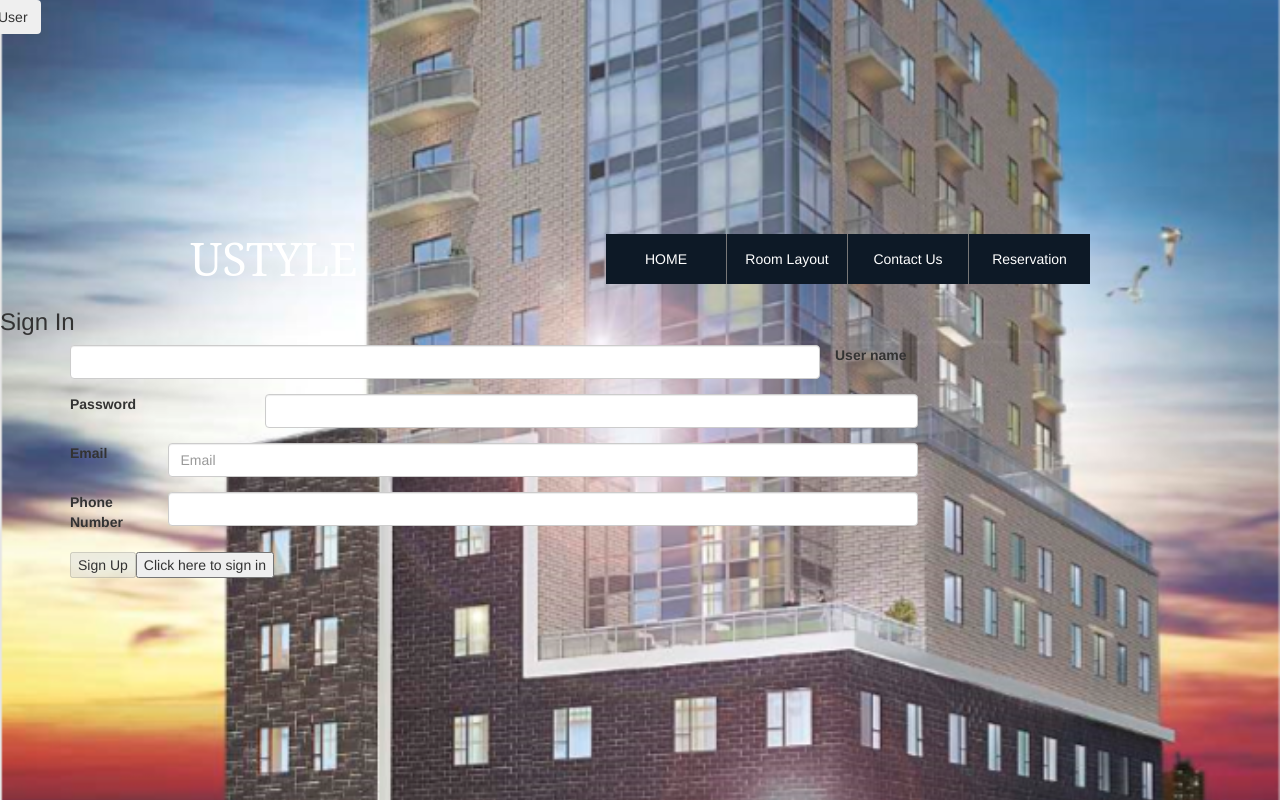
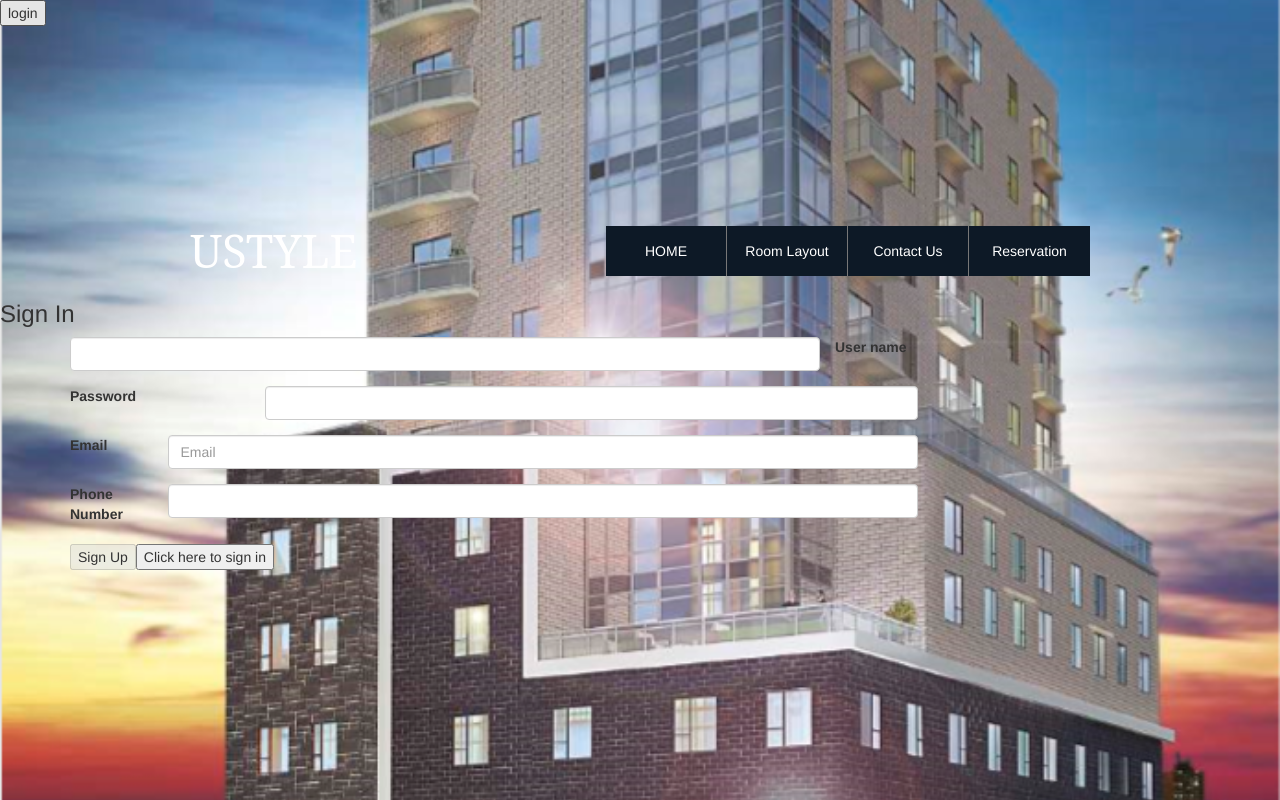
Before and after one commit to 18az18/zufang_website, an Angular app in the folder Housing/HousingUI/: page /signup in a window 1280 px wide. Built offline with nearby package versions, Linux system fonts and the light colour scheme; no server answers.

Commit message:
login-signup

```diff
--- a/Housing/HousingUI/src/app/components/login-icon/login-icon.component.html
+++ b/Housing/HousingUI/src/app/components/login-icon/login-icon.component.html
@@ -1,5 +1,5 @@
 <div *ngIf="!loggedIn">
-    <a routerLink='/login'>Log In</a>
+    <button (click)="login()">login</button>
 </div>
 
 <!-- <div *ngIf="loggedIn">
--- a/Housing/HousingUI/src/app/components/login-icon/login-icon.component.ts
+++ b/Housing/HousingUI/src/app/components/login-icon/login-icon.component.ts
@@ -10,13 +10,14 @@ import { Router } from '@angular/router';
 })
 export class LoginIconComponent implements OnInit, OnDestroy {
 
-  loggedIn = true;
+  loggedIn: boolean;
   loggedUser: any;
   private userSub: Subscription;
 
   constructor(private userSerivce: UserService, private router: Router) { }
 
   ngOnInit() {
+    this.getInitialUser();
     this.getUserUpdateListener();
   }
 
@@ -30,8 +31,20 @@ export class LoginIconComponent implements OnInit, OnDestroy {
     // store the loggedUser info accordindly for when user logout/user profile
   }
 
+  getInitialUser() {
+    this.userSerivce.getInitialUser().subscribe(res => {
+      this.loggedIn = res.user;
+    }, err => {
+      this.loggedIn = null;
+    });
+  }
+
   ngOnDestroy() {
     this.userSub.unsubscribe();
+  }
+
+  login() {
+    this.router.navigate(['/login']);
   }
 
   logout() {
--- a/Housing/HousingUI/src/app/components/loginform/loginform.component.ts
+++ b/Housing/HousingUI/src/app/components/loginform/loginform.component.ts
@@ -24,6 +24,8 @@ export class LoginformComponent implements OnInit {
   onSubmit() {
     const username = this.loginForm.get('userName').value;
     const password = this.loginForm.get('password').value;
+    console.log('logging in with username: ' + username);
+    console.log('and password: ' + password);
     this.userService.login(username, password).subscribe(res => {
       console.log(res);
       this.router.navigate(['']);
--- a/Housing/HousingUI/src/app/components/pages/account/account.component.html
+++ b/Housing/HousingUI/src/app/components/pages/account/account.component.html
@@ -1,4 +1,3 @@
-<<p>
+<p>
   account works!
 </p>
->
--- a/Housing/HousingUI/src/app/components/pic-roller/pic-roller.component.ts
+++ b/Housing/HousingUI/src/app/components/pic-roller/pic-roller.component.ts
@@ -10,6 +10,8 @@ export class PicRollerComponent implements OnInit {
   constructor() { }
 
   ngOnInit() {
+
+
   }
 
 }
--- a/Housing/HousingUI/src/app/services/user/user.service.ts
+++ b/Housing/HousingUI/src/app/services/user/user.service.ts
@@ -20,10 +20,9 @@ export class UserService {
 
   private url = 'http://localhost:3000/';
 
-
   constructor(private router: Router, private http: HttpClient) { }
 
-  login(username: string, password: string): Observable<any>{
+  login(username: string, password: string): Observable<any> {
     const loginUrl = this.url + 'login';
     return this.http.post(loginUrl, {username, password}, httpOptions).pipe(tap(res => {
       this.userUpdated.next(res);
@@ -51,4 +50,9 @@ export class UserService {
   getUserUpdateListener() {
     return this.userUpdated.asObservable();
   }
+
+  getInitialUser(): Observable<any> {
+    const userUrl = this.url + 'userstatus';
+    return this.http.get(userUrl, httpOptions);
+  }
 }
```
